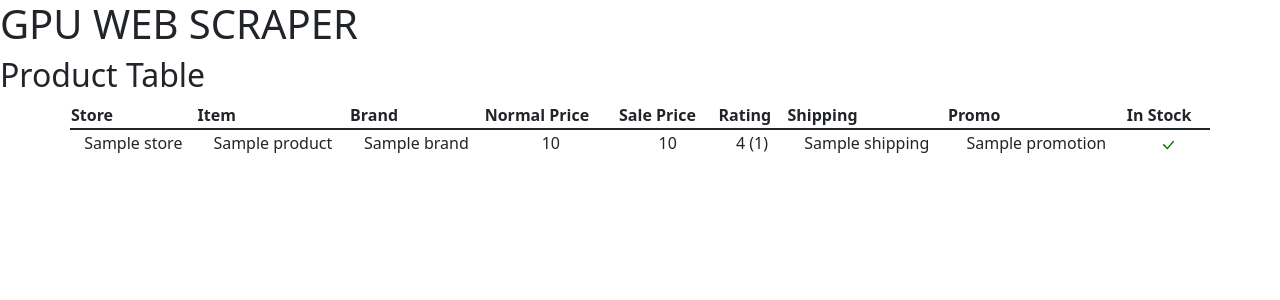
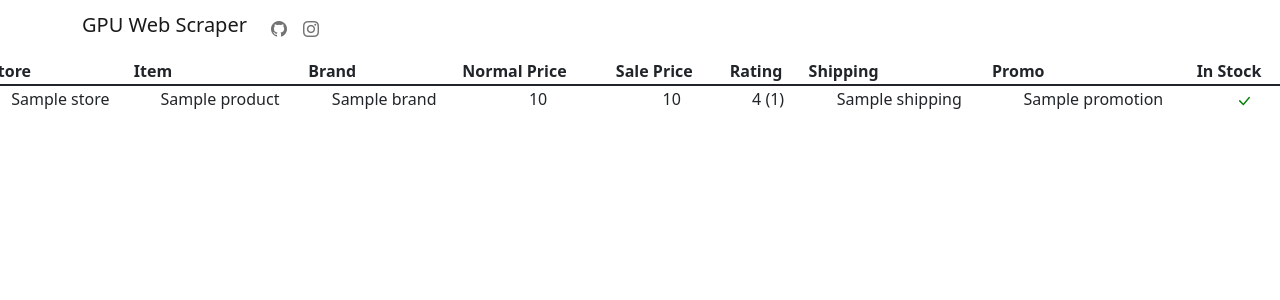
Before and after one commit to JoshFung/MapleScrape, a Django app: template templates/home.html in a window 1280 px wide. Shown: the top 300 px of the page. Run offline with Django 3.2, Linux system fonts and the light colour scheme; the template is opened without the code that fills it: most values are stand-ins (such as "Sample title", 1, 10 or a date in 2020); some libraries are stand-ins or nearby versions.

Commit message:
Modified page to have nav bar

```diff
--- a/templates/base.html
+++ b/templates/base.html
@@ -11,20 +11,33 @@
     <link rel="stylesheet" href="{% static 'css/bootstrap.css' %}">
     <link rel="stylesheet" href="{% static 'dist/bootstrap-table.min.css' %}">
     <link rel="stylesheet" href="{% static 'dist/bootstrap-table.css' %}">
-    <link rel="stylesheet" href="{% static 'dist/extensions/sticky-header/bootstrap-table-sticky-header.css' %}"
+    <link rel="stylesheet" href="{% static 'dist/extensions/sticky-header/bootstrap-table-sticky-header.css' %}">
     <link rel="stylesheet" href="https://cdn.jsdelivr.net/npm/bootstrap-icons@1.7.2/font/bootstrap-icons.css">
+    <link rel="stylesheet" href="{% static 'style.css' %}">
 
 </head>
 
 <body>
 <header>
-    <h1>GPU WEB SCRAPER</h1>
+    <div class="container">
+        <nav class="navbar navbar-expand-lg bg-white">
+            <h1 class="navbar-brand">GPU Web Scraper</h1>
+            <ul class="navbar-nav">
+                <div class="navbar-nav">
+                    <a class="nav-link" href="https://github.com/JoshFung" target="_blank" rel="noopener noreferrer">
+                        <i class="bi bi-github lg"></i>
+                    </a>
+                    <a class="nav-link" href="https://www.instagram.com/josh.fung/" target="_blank"
+                       rel="noopener noreferrer">
+                        <i class="bi bi-instagram"></i>
+                    </a>
+                </div>
+            </ul>
+        </nav>
+    </div>
 </header>
-<h2>Product Table</h2>
-<div class="container">
-    {% block content %}
-    {% endblock content %}
-</div>
+{% block content %}
+{% endblock content %}
 <script src="https://cdn.jsdelivr.net/npm/jquery/dist/jquery.min.js"></script>
 <script src="{% static 'js/bootstrap.bundle.min.js' %}"></script>
 <script src="{% static 'dist/bootstrap-table.min.js' %}"></script>
```
